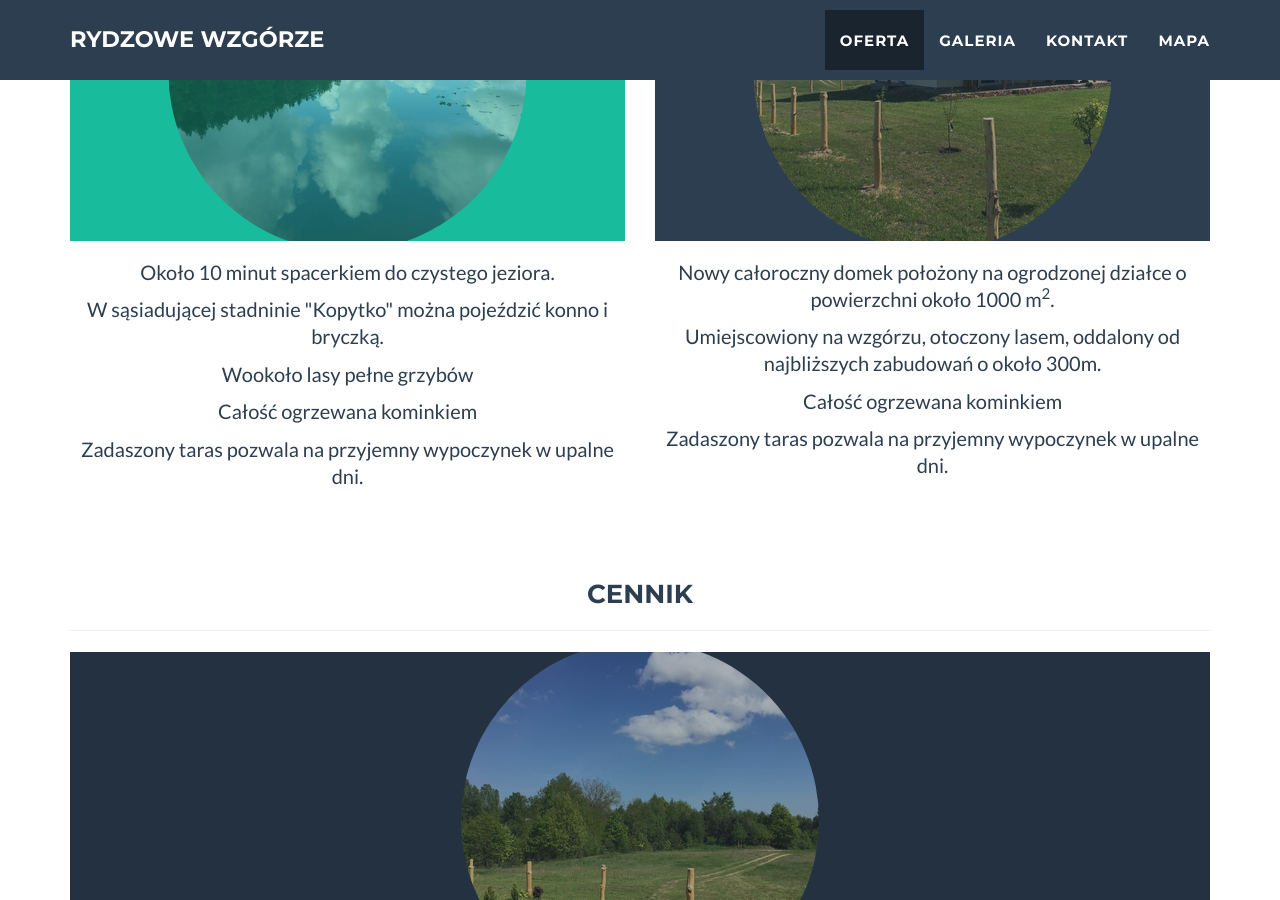
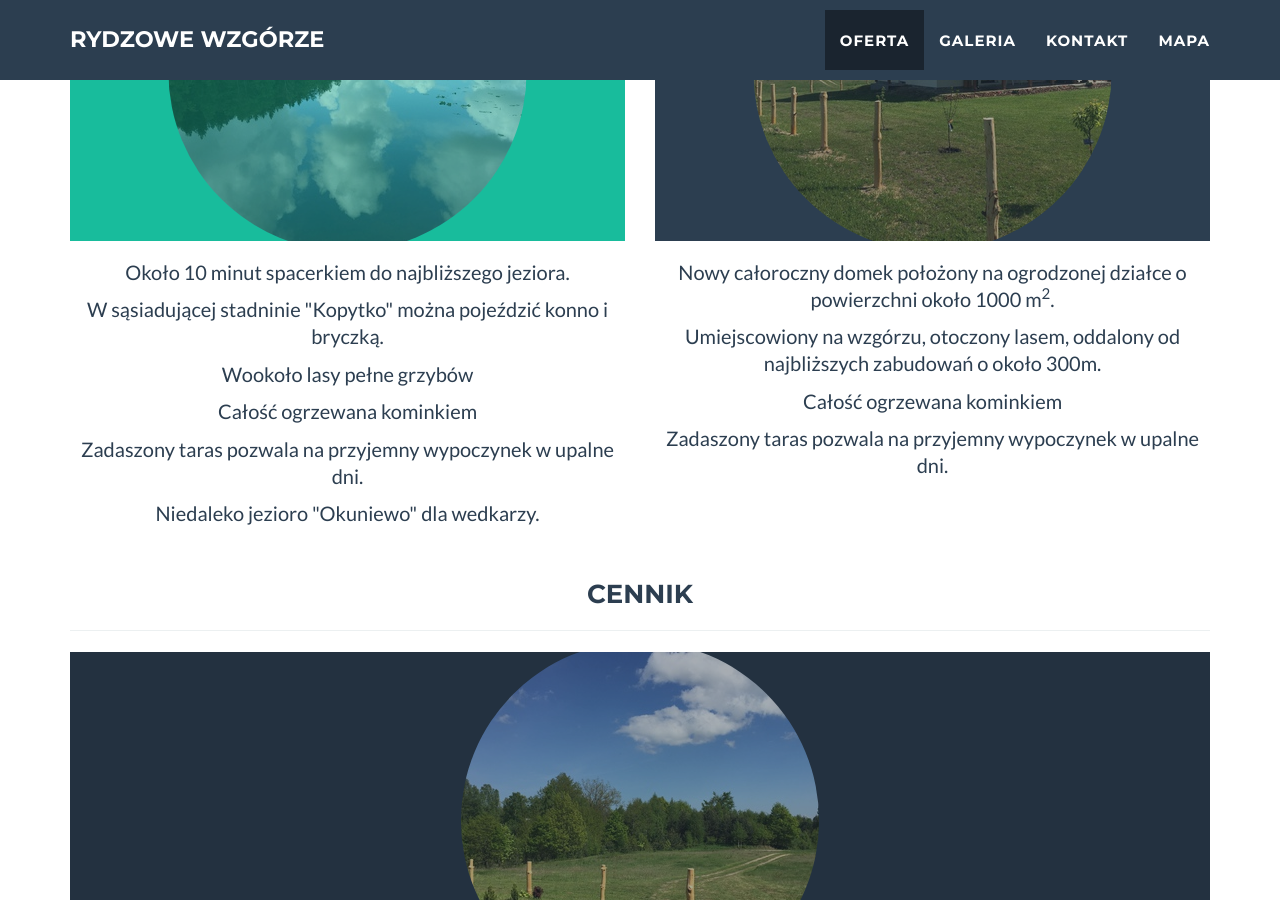
Before and after one commit to miensol/rydzowe-wzgorze, a Jekyll site: the page built from index.html, in a window 1280 px wide and 900 px high, scrolled down 1609 px. Built offline with Jekyll 4.4.1, drawn with Linux system fonts in a browser that asks for light colours.

Commit message:
zmiana informacji o okolicy

```diff
--- a/_posts/2015-05-01-okolica.markdown
+++ b/_posts/2015-05-01-okolica.markdown
@@ -7,10 +7,10 @@ alt: Okolica
 title: Okolica
 class: col-sm-6
 description: >
-    <p>Około 10 minut spacerkiem do czystego jeziora.</p>
+    <p>Około 10 minut spacerkiem do najbliższego jeziora.</p>
     <p>W sąsiadującej stadninie "Kopytko" można pojeździć konno i bryczką.</p>
     <p>Wookoło lasy pełne grzybów</p>
     <p>Całość ogrzewana kominkiem</p>
     <p>Zadaszony taras pozwala na przyjemny wypoczynek w upalne dni.</p>
-
+    <p>Niedaleko jezioro "Okuniewo" dla wedkarzy.</p>
 ---
```
